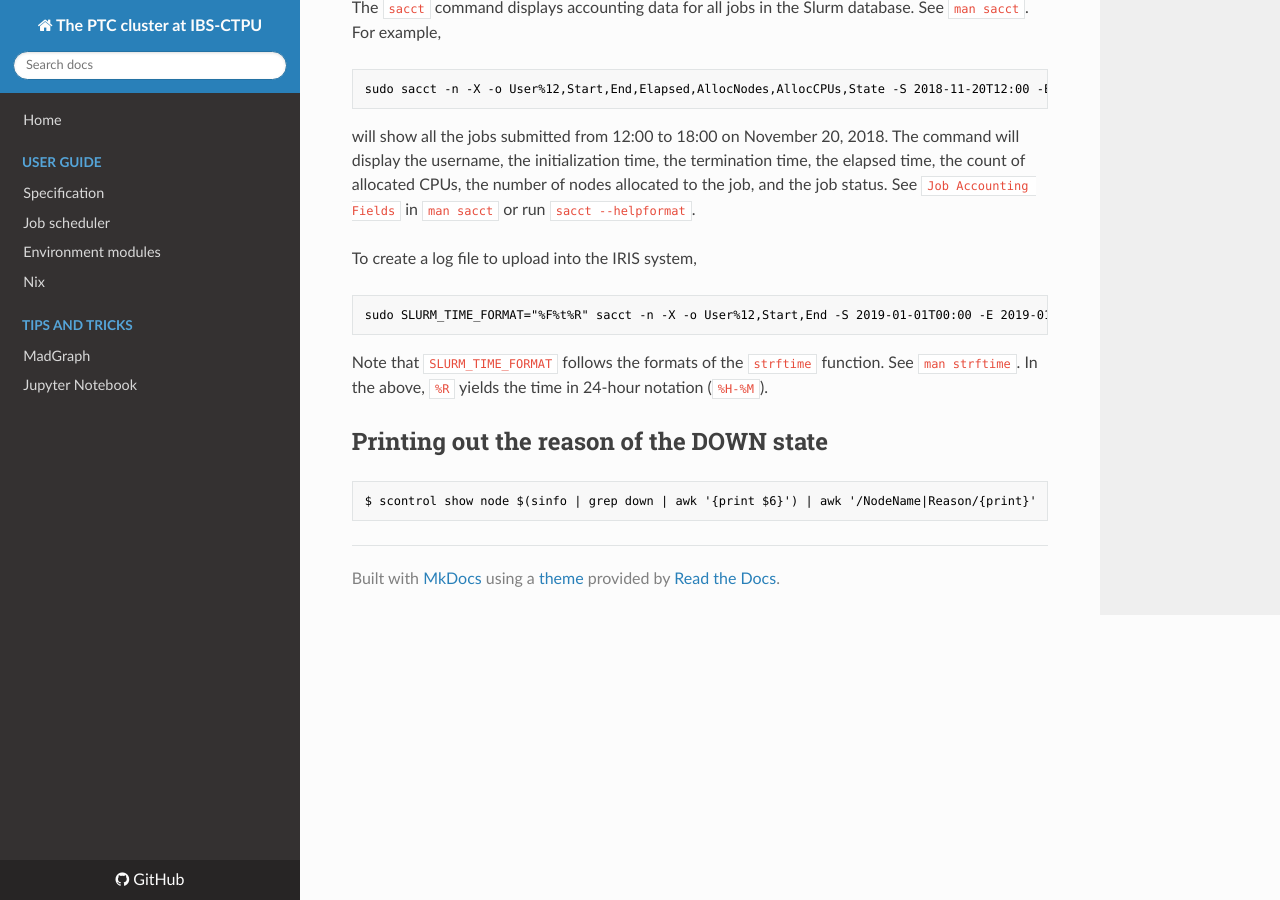
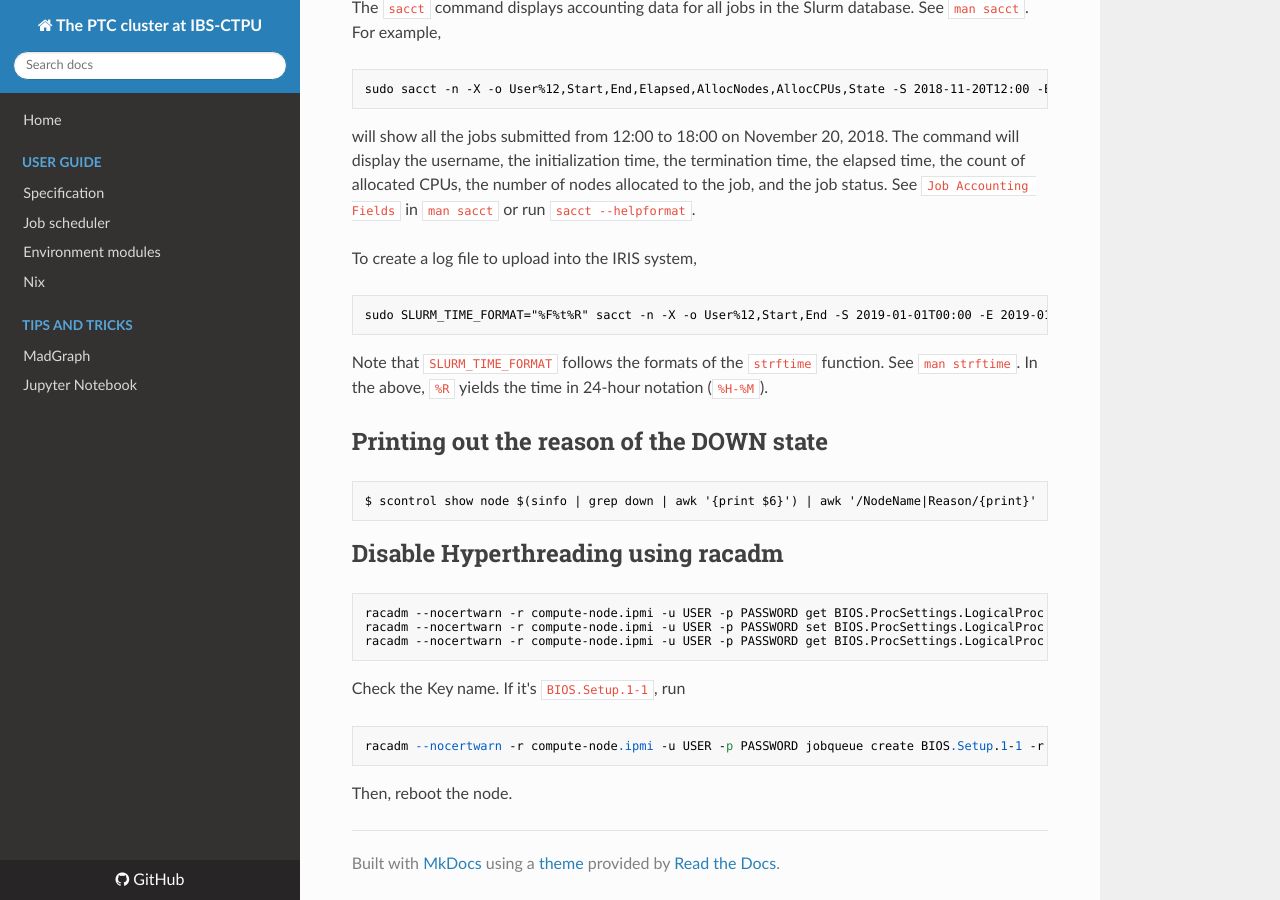
Before and after one commit to cbpark/ptc-cluster, an MkDocs documentation site: the page built from docs/admin/admin-guide.md, in a window 1280 px wide and 900 px high, scrolled down 4263 px. Built offline with MkDocs 1.6.1, drawn with Linux system fonts in a browser that asks for light colours; nearby versions of some CDN libraries; old or Windows-style settings are respelled for this version of MkDocs.

Commit message:
Add a section for disabling hyperthreading

````diff
--- a/docs/admin/admin-guide.md
+++ b/docs/admin/admin-guide.md
@@ -247,3 +247,19 @@ Note that `SLURM_TIME_FORMAT` follows the formats of the `strftime` function. Se
 ``` no-highlight
 $ scontrol show node $(sinfo | grep down | awk '{print $6}') | awk '/NodeName|Reason/{print}'
 ```
+
+## Disable Hyperthreading using racadm
+
+``` no-highlight
+racadm --nocertwarn -r compute-node.ipmi -u USER -p PASSWORD get BIOS.ProcSettings.LogicalProc
+racadm --nocertwarn -r compute-node.ipmi -u USER -p PASSWORD set BIOS.ProcSettings.LogicalProc Disabled
+racadm --nocertwarn -r compute-node.ipmi -u USER -p PASSWORD get BIOS.ProcSettings.LogicalProc
+```
+
+Check the Key name. If it's `BIOS.Setup.1-1`, run
+
+```
+racadm --nocertwarn -r compute-node.ipmi -u USER -p PASSWORD jobqueue create BIOS.Setup.1-1 -r pwrcycle -s TIME_NOW -e TIME_NA
+```
+
+Then, reboot the node.
````
